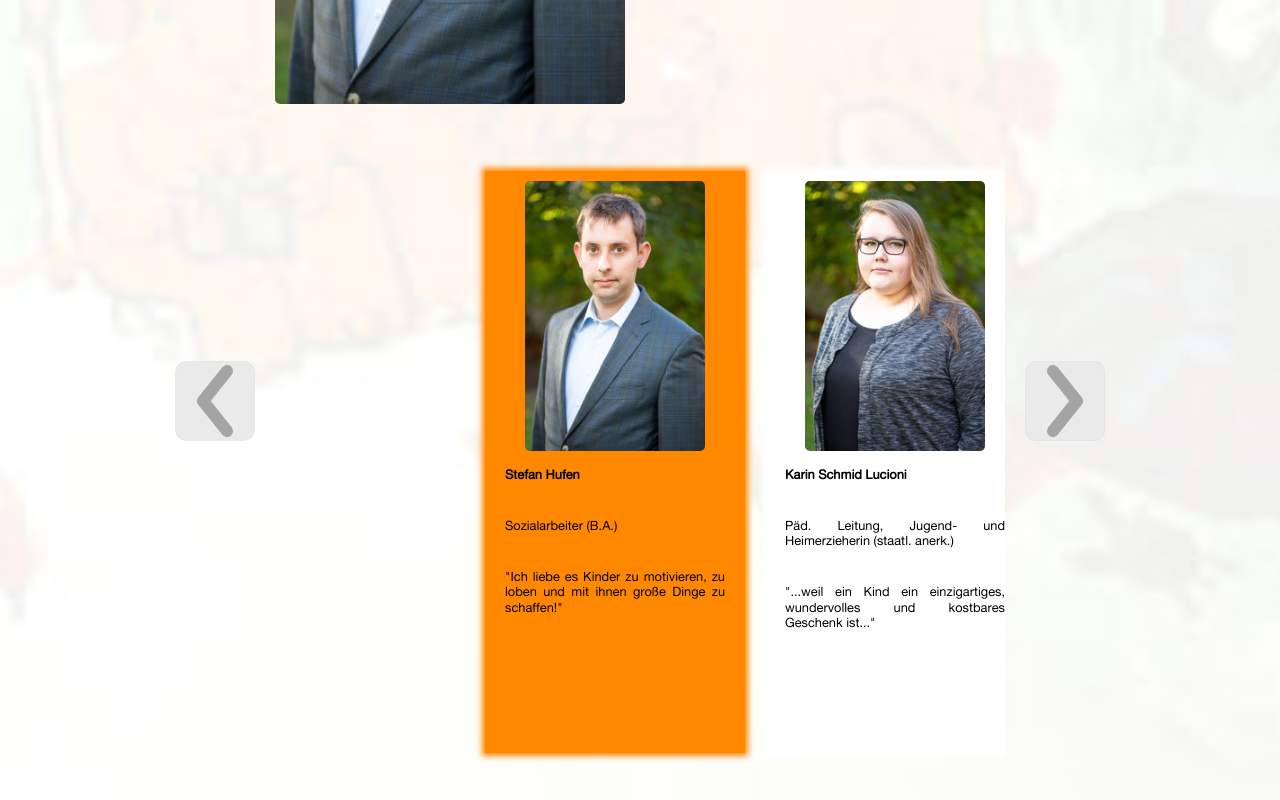
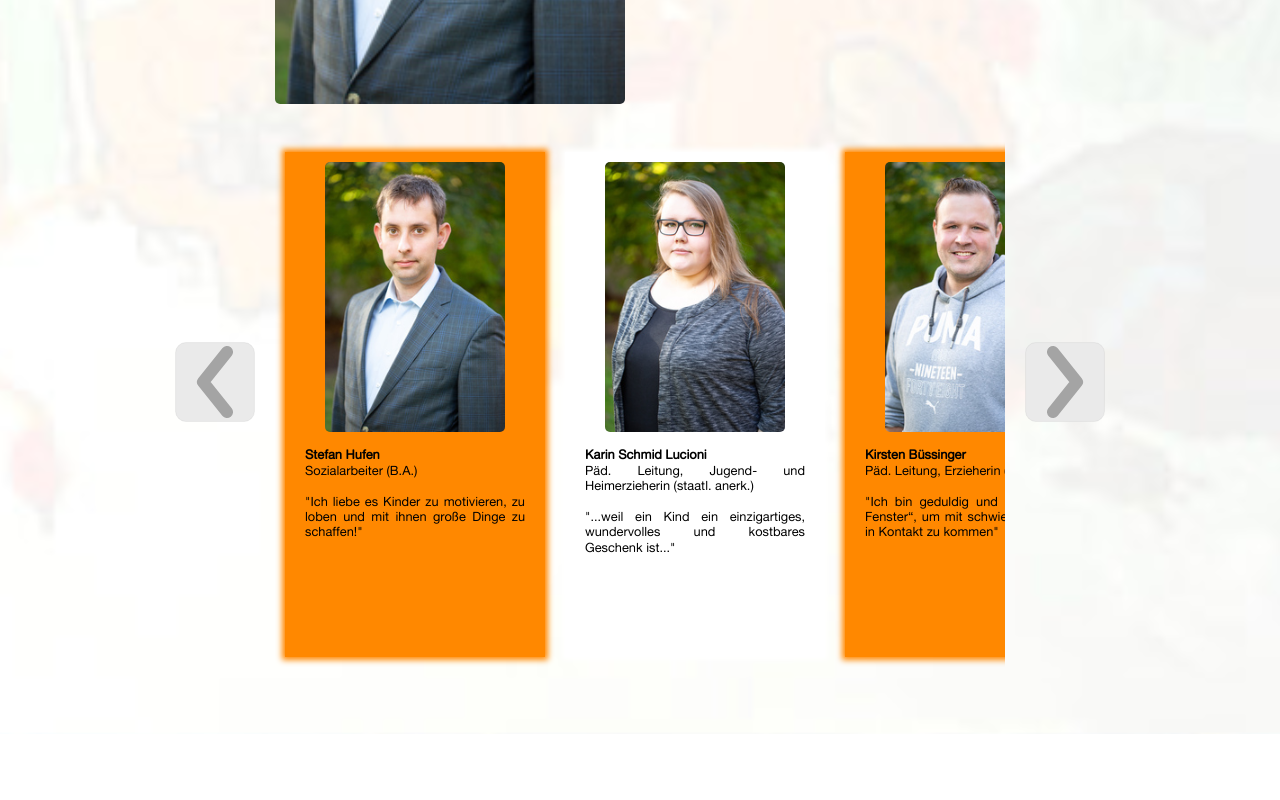
Before and after one commit to adabru/loewenherz, a plain HTML site: page public/about.html in a window 1280 px wide. Shown: the part 1172-1972 px from the top of the page. After the commit the page ends 1906 px from the top, so only its background shows below. Drawn offline with Linux system fonts and the light colour scheme.

Commit message:
team paddings and margins

```diff
--- a/public/style.css
+++ b/public/style.css
@@ -77,7 +77,7 @@ nav .logo:hover {
   font-size: 2.2em;
   margin: 2.4em 0 1.2em 0;
 }
-.trunk * {
+.trunk > *, .trunk section > * {
   margin: 0 0 1.2em 0;
   text-align: justify;
 }
@@ -154,14 +154,6 @@ a.button:hover {
   display: flex;
   overflow-x: auto;
 }
-.team::before {
-  content: '';
-  padding-left: 200px;
-}
-.team::after {
-  content: '';
-  padding-right: 200px;
-}
 .team_container .arrows {
   position: absolute;
   width: 100%;
@@ -213,16 +205,12 @@ a.button:hover {
 .person .overlay:hover {
   opacity: .9;
 }
-/*.person .details {
-}*/
-.person > * {
-  padding: 1.2em 0 5px 0;
-}
 .person .name {
+  padding-top: 1.2em;
   font-weight: bold;
 }
-.person .details > * {
-  padding-bottom: 1em;
+.person .slogan {
+  padding-top: 1.2em;
 }
 
 h3 {
```
